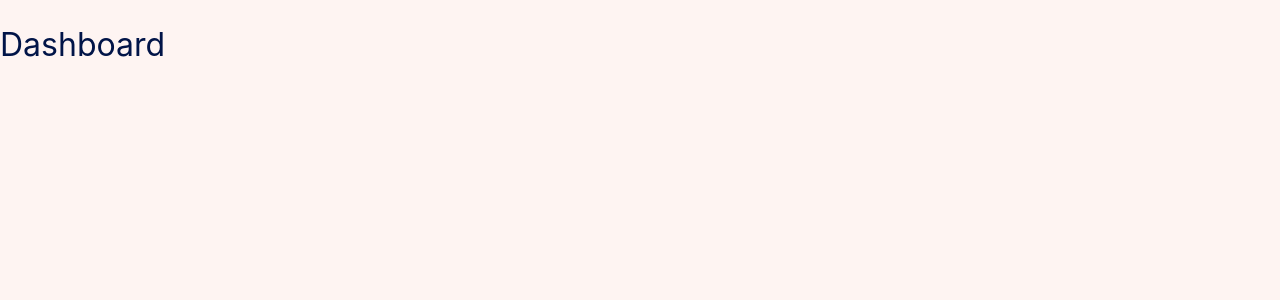
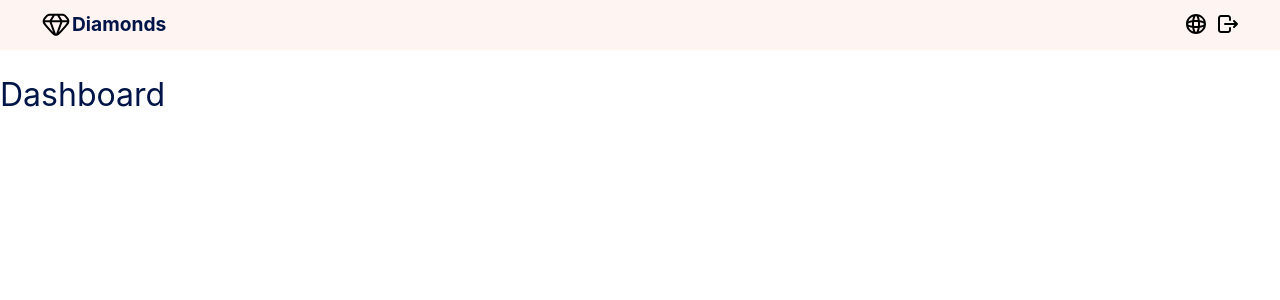
Before and after one commit to yusuke50/react-dashboard, a React (Vite) app: page /dashboard in a window 1280 px wide. Shown: the top 300 px of the page. Built offline with nearby package versions, Linux system fonts and the light colour scheme.

Commit message:
create a router for dashboard

```diff
--- a/src/App.jsx
+++ b/src/App.jsx
@@ -18,10 +18,8 @@ function App() {
     <>
       <div className='top-header'>
         <div>
-          <div className='logo-area'>
-            <Logo />
-          </div>
-          <div className='right-selector'>
+          <Logo />
+          <div className='right-corner'>
             <div className='selector-icon'></div>
           </div>
         </div>
@@ -33,8 +31,8 @@ function App() {
         <div className='form-main'>
           <div className='left-description'>
             <div className='left-intro'>
-              Lorem ipsum dolor sit amet, consectetur adipiscing elit. Nulla in
-              purus eu nibh porttitor semper.
+              Lorem ipsum dolor sit amet, consectetur adipiscing elit. Nulla in purus eu nibh
+              porttitor semper.
             </div>
             <div className='sub-description'>
               <DescriptionItem
--- a/src/App.scss
+++ b/src/App.scss
@@ -41,11 +41,15 @@ body {
   margin: 0.5rem;
 }
 
-.right-selector {
+.right-corner {
   display: flex;
   flex-flow: row;
   align-items: center;
   margin: 0.5rem;
+}
+
+.right-corner-icon {
+  margin-left: 0.5rem;
 }
 
 .logo-icon {
@@ -64,6 +68,14 @@ body {
 .selector-icon {
   display: block;
   background-image: url('./assets/earth.svg');
+  width: 24px;
+  height: 24px;
+  cursor: pointer;
+}
+
+.logout-icon {
+  display: block;
+  background-image: url('./assets/logout.svg');
   width: 24px;
   height: 24px;
   cursor: pointer;
@@ -177,6 +189,7 @@ input[type='checkbox']:checked {
 
 label {
   display: inline-block;
+  cursor: pointer;
 }
 
 .login-button {
@@ -191,5 +204,15 @@ label {
     border-radius: 6px;
     padding: 0.5rem 0.25rem;
     box-shadow: 0 0.125rem colors.$checkbox-back;
+    cursor: pointer;
   }
 }
+
+.main-wrapper {
+  background-color: colors.$background-white;
+  position: relative;
+  margin-top: 50px;
+  height: 100vh;
+  max-height: 100vh;
+  overflow: hidden;
+}
--- a/src/Dashboard.jsx
+++ b/src/Dashboard.jsx
@@ -1,5 +1,29 @@
+import { useNavigate } from 'react-router';
+import Logo from './components/Logo';
+
 const Dashboard = () => {
-  return <h1>Dashboard</h1>;
+  const navigate = useNavigate();
+  const handleLogout = () => {
+    navigate('/');
+  };
+
+  return (
+    <>
+      <div className='top-header'>
+        <div>
+          <Logo />
+          <div className='right-corner'>
+            <div className='right-corner-icon selector-icon'></div>
+            <div className='right-corner-icon logout-icon' onClick={handleLogout}></div>
+          </div>
+        </div>
+      </div>
+
+      <div className='main-wrapper'>
+        <h1>Dashboard</h1>
+      </div>
+    </>
+  );
 };
 
 export default Dashboard;
--- a/src/components/Logo.jsx
+++ b/src/components/Logo.jsx
@@ -1,8 +1,8 @@
 export default function Logo() {
   return (
-    <>
+    <div className='logo-area'>
       <div className='logo-icon'></div>
       <div className='logo-name'>Diamonds</div>
-    </>
+    </div>
   );
 }
```
Also changed, not shown: src/assets/logout.svg (added).
